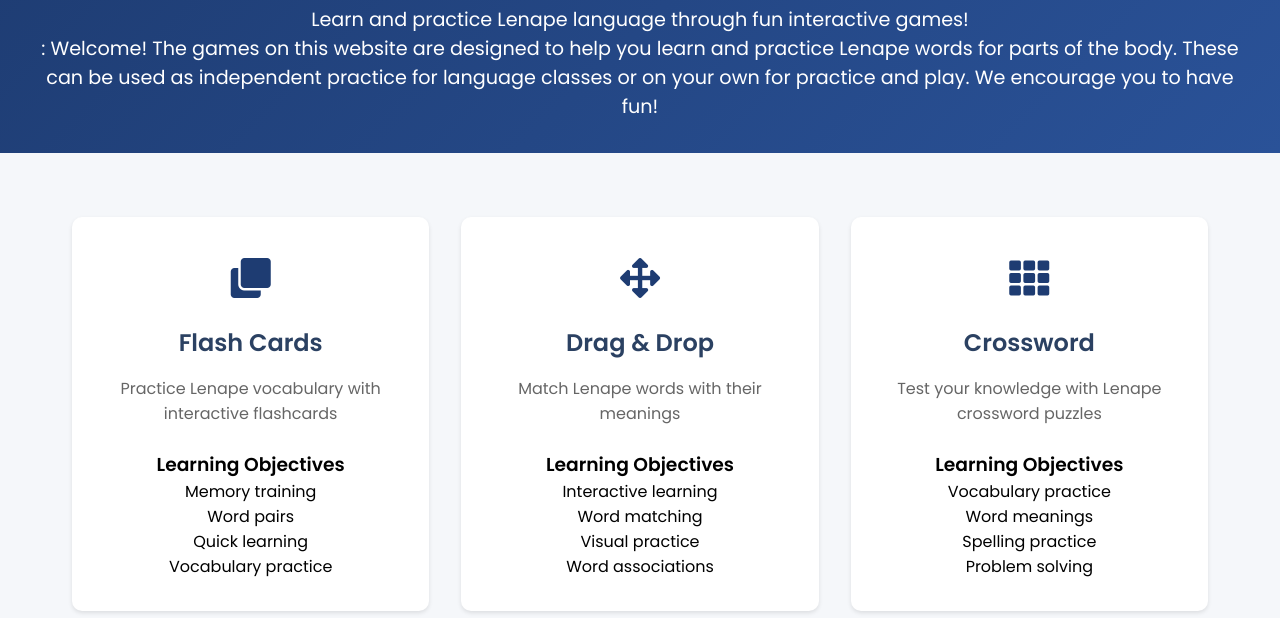
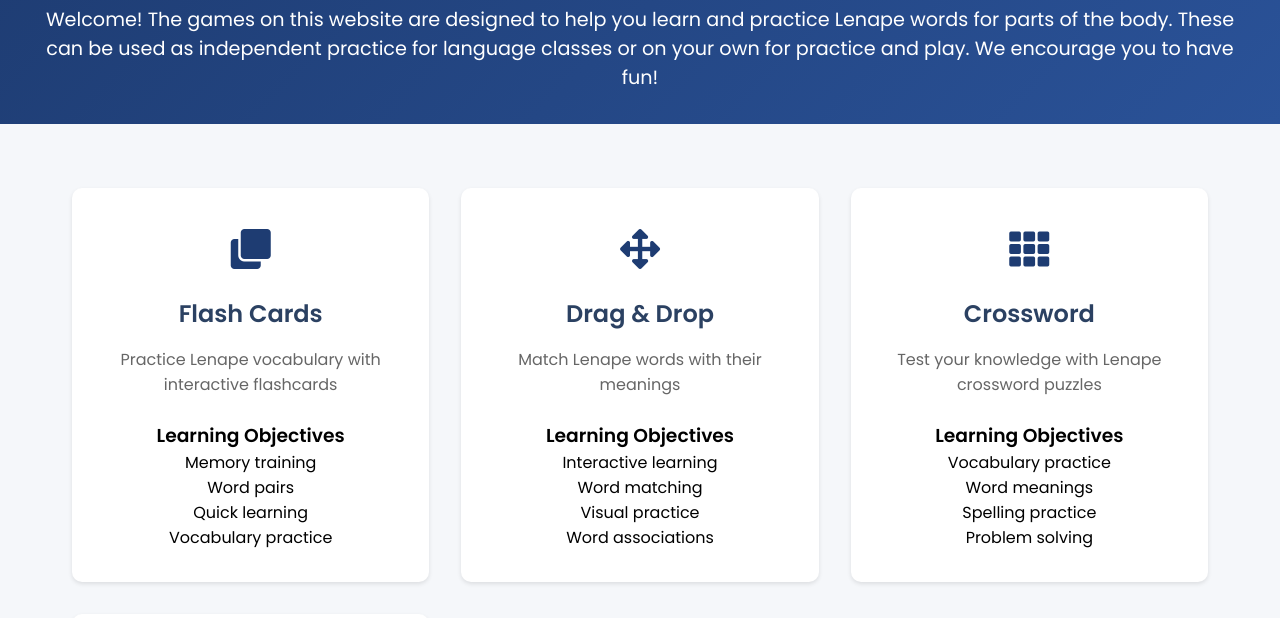
Before and after one commit to TeamBridges/TeamBridges, a plain HTML site: page index.html in a window 1280 px wide. Shown: the part 152-770 px from the top of the page. Drawn offline with Linux system fonts and the light colour scheme.

Commit message:
Update index.html

```diff
--- a/index.html
+++ b/index.html
@@ -22,8 +22,8 @@
 
     <div class="header">
         <h1>Lenape Language Games</h1>
-        <p>Learn and practice Lenape language through fun interactive games!</p>
-        <p>: Welcome! The games on this website are designed to help you learn and practice Lenape words for parts of the body. These can be used as independent practice for language classes or on your own for practice and play. We encourage you to have fun!</p>
+
+        <p> Welcome! The games on this website are designed to help you learn and practice Lenape words for parts of the body. These can be used as independent practice for language classes or on your own for practice and play. We encourage you to have fun!</p>
     </div>
 
     <div class="game-container">
```
